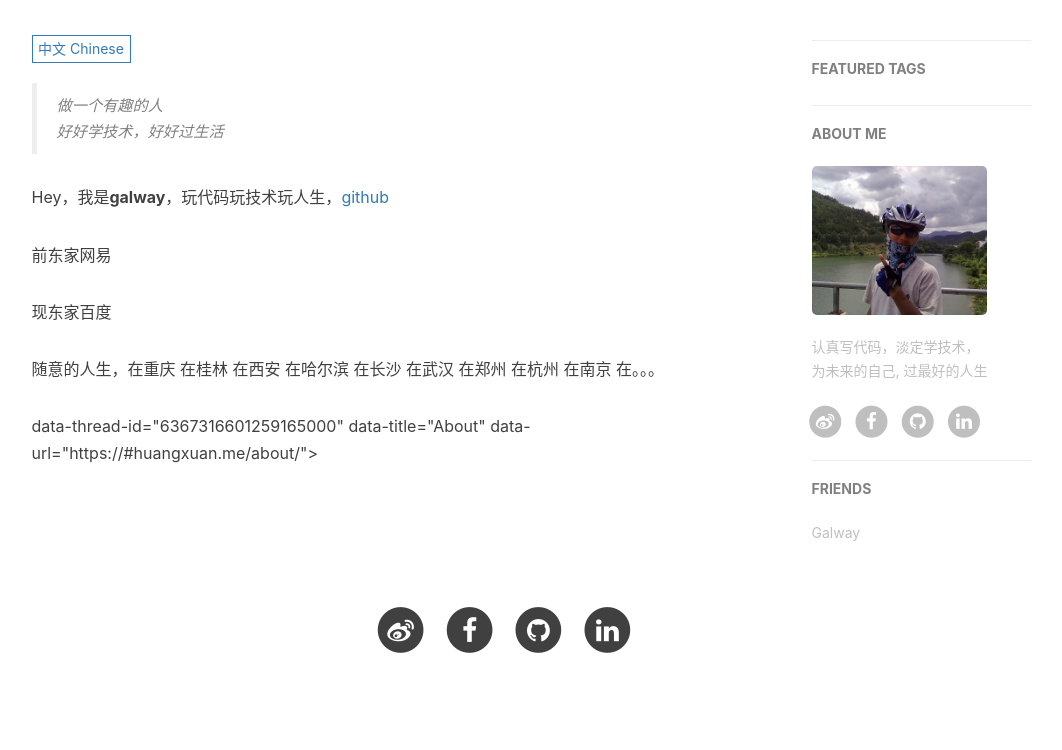
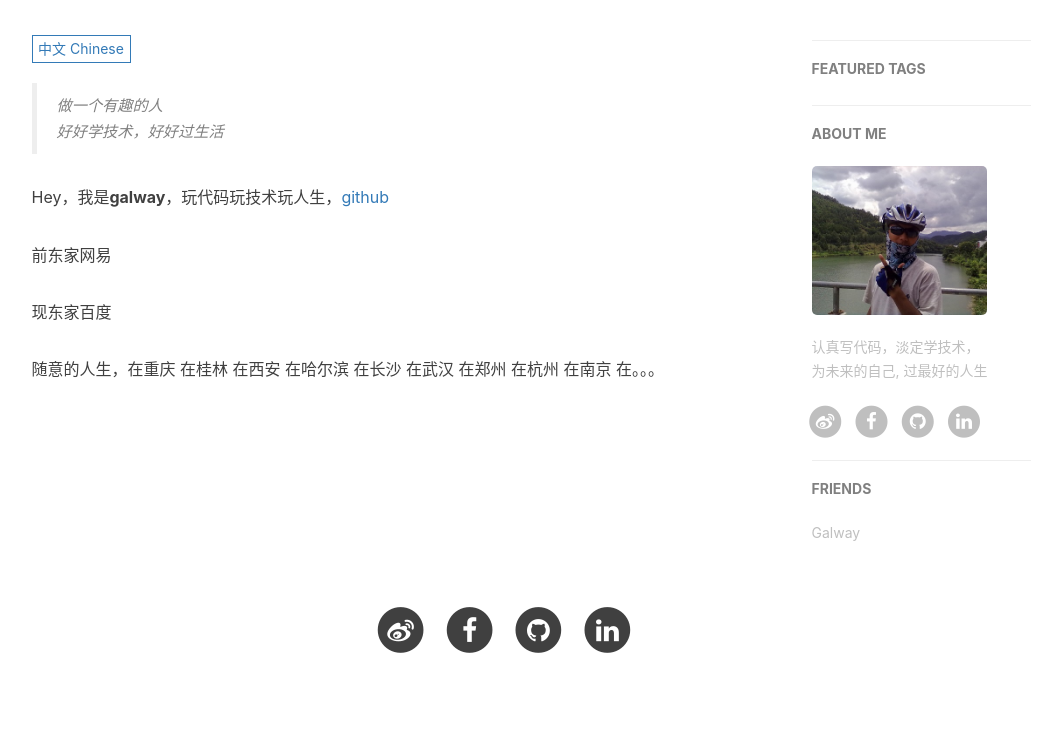
Before and after one commit to gaoweibupt/gaoweibupt.github.io, a Jekyll site: the page built from about.html, in a window 1280 px wide. Shown: the part 418-1168 px from the top of the page, without its empty margins (136-1198 px from the left). Built offline with Jekyll 4.4.1, drawn with Linux system fonts in a browser that asks for light colours; nearby versions of some CDN libraries; comment, search, counter and statistics services are not loaded.

Commit message:
[修改评论框]

```diff
--- a/about.html
+++ b/about.html
@@ -89,20 +89,23 @@
 
 
 
+
+
+
 {% if site.duoshuo_username %}
 <!-- 多说评论框 start -->
 <div class="comment">
     <!-- This id is used for indexing my loss comments forcedly -->
-    <div class="ds-thread">
+    <div class="ds-thread"
     {% if site.duoshuo_username == "gaoweibupt" %}
         data-thread-id="6367316601259165000"
     {% else %}
-    <!-- U can just use this key generated to index comments at page about -->
         data-thread-key="{{site.duoshuo_username}}/about"
     {% endif %}
 
     data-title="{{page.title}}"
-    data-url="{{site.url}}/about/"></div>
+    data-url="{{site.url}}/about/"
+	           ></div>
 </div>
 <!-- 多说评论框 end -->
 
```
